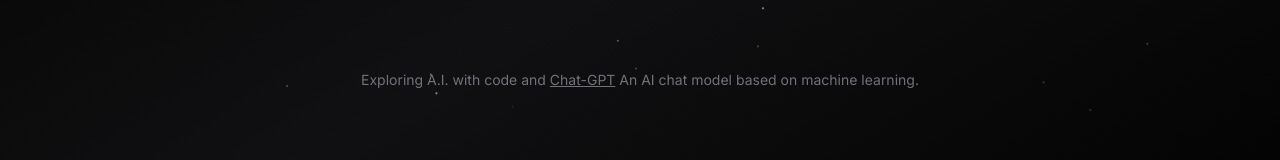
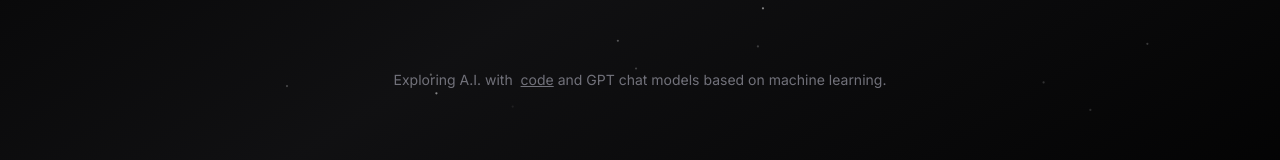
Before and after one commit to sudo-self/Jesse-Jesse, a Next.js app: page / in a window 1280 px wide. Shown: the part 459-619 px from the top of the page. Built offline with nearby package versions, Linux system fonts and the light colour scheme; no server answers; what tailwindcss-debug-screens would draw is missing.

Commit message:
Update page.tsx

```diff
--- a/app/page.tsx
+++ b/app/page.tsx
@@ -35,14 +35,14 @@ export default function Home() {
       <div className="hidden w-screen h-px animate-glow md:block animate-fade-right bg-gradient-to-r from-zinc-300/0 via-zinc-300/50 to-zinc-300/0" />
       <div className="my-16 text-center animate-fade-in">
         <h2 className="text-sm text-zinc-500 ">
-          Exploring A.I. with code and{" "}
+          Exploring A.I. with&nbsp;{" "}
           <Link
             target="_blank"
-            href="https://jessejesse.com"
+            href="https://code.jessejesse.com"
             className="underline duration-500 hover:text-zinc-300"
           >
-            Chat-GPT
-          </Link>&nbsp;An AI chat model based on machine learning.
+            code
+          </Link>&nbsp;and GPT chat models based on machine learning.
         </h2>
       </div>
     </div>
```
